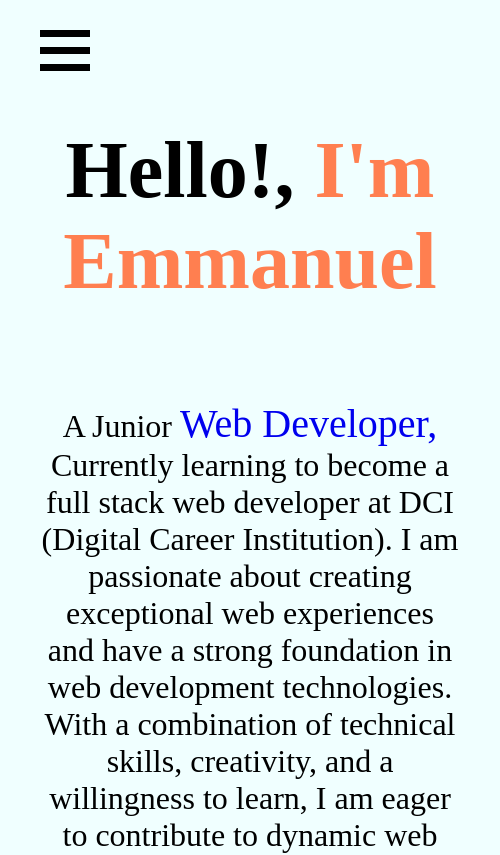
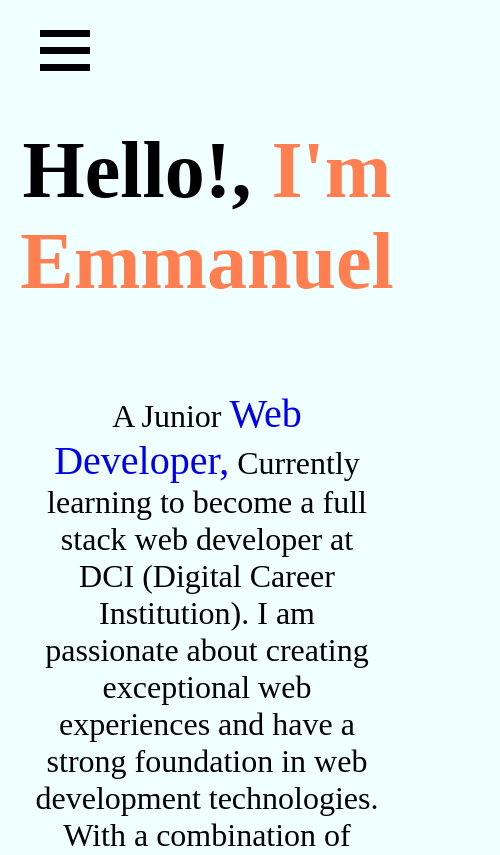
Before and after one commit to emmyybk/eee, a plain HTML site: page index.html in a window 390 px wide. Shown: the top 855 px of the page, 500 px wide, since content can reach past the window. Drawn offline with Linux system fonts and the light colour scheme.

Commit message:
Update index.html

```diff
--- a/index.html
+++ b/index.html
@@ -98,22 +98,24 @@
       text-align: center;
       display: inline-block;
     }
-    @media screen and (max-width:500px) {
+@media screen and (max-width:414px) {
       body{
         margin: 0;
-        width: 500px;
+        width: 414px;
       }
-      .p1{
+      h1{
+        text-align: center;
+        width: 414px;
+      }
+      p.p1{
         margin: 0;
-        padding: 40px;
+        padding: 30px;
+      }
+
       }
       .change .allpages {
-       /* display: flex; */
-       width: 500px;
+       width: 414px;
       }
-
-
-    }
 
   </style>
   </head>
```
